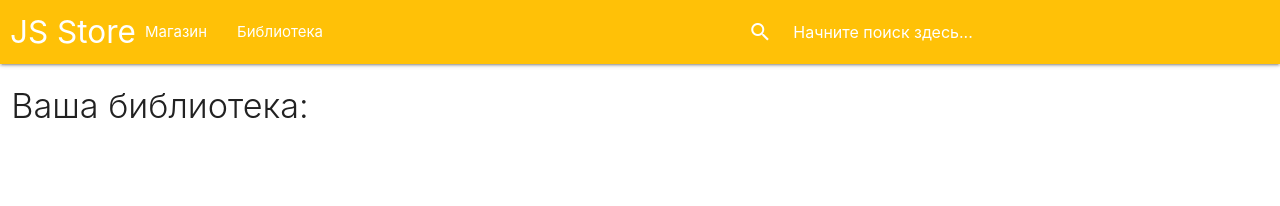
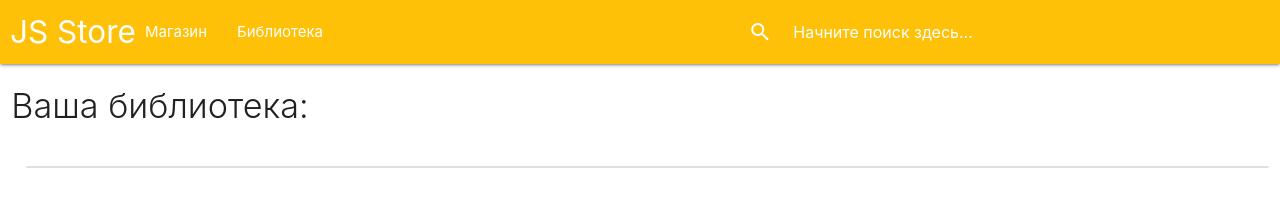
Before and after one commit to StepIgor/JS-Store, a plain HTML site: page library.html in a window 1280 px wide. Drawn offline with Linux system fonts and the light colour scheme.

Commit message:
Обновлен внешний вид библиотеки

```diff
--- a/js/userlib.js
+++ b/js/userlib.js
@@ -8,7 +8,7 @@ function show_now(){
   lib = JSON.parse(localStorage.getItem('library'));
 
   for (elem = lib.length-1; elem >= 0; elem--){
-    document.getElementById('user_apps_list').innerHTML += '<div class="col s4 l2 m2"><div style="padding:0;" class="card hoverable"><div class="card-image"><img class="responsive-img" src="img/apps_screenshots/'+lib[elem]+'/0.png"></div><div class="card-content" style="padding-top:5px;padding-left:15px;"><b>'+db[lib[elem]]['product_name']+'</b><br><span class="grey-text">'+types[db[lib[elem]]['type']]+'</span></div><div class="card-action center-align"><a target="_blank" href="'+db[lib[elem]]['active_url']+'" class="waves-effect waves-light btn amber"><i class="material-icons left">launch</i><span class="hide-on-med-and-down">Запустить</span></a><a class="dropdown-trigger btn amber" href="#" data-target="dropdown1" onclick="change_last_select('+lib[elem]+')"><i class="material-icons">arrow_drop_down</i></a></div></div></div>';
+    document.getElementById('user_apps_list').innerHTML += '<li class="collection-item"><img class="responsive-img" style="width:32px;height:32px;vertical-align:middle;" src="img/apps_screenshots/'+lib[elem]+'/0.png"> <b style="vertical-align:middle;">'+db[lib[elem]]['product_name']+'</b> <span class="grey-text hide-on-med-and-down" style="vertical-align:middle;">'+types[db[lib[elem]]['type']]+'</span><a class="secondary-content dropdown-trigger btn amber" href="#" data-target="dropdown1" onclick="change_last_select('+lib[elem]+')"><i class="material-icons">arrow_drop_down</i></a><a target="_blank" href="'+db[lib[elem]]['active_url']+'" class="secondary-content waves-effect waves-light btn amber"><i class="material-icons left">launch</i><span class="hide-on-med-and-down">Запустить</span></a></li>';
   }
 }
 
--- a/library.html
+++ b/library.html
@@ -91,8 +91,12 @@
       <h4 class="light">Ваша библиотека:</h4>
     </div>
   </div>
-  <div class="row" id="user_apps_list" style="margin-left:15px;">
+  <div class="row" style="margin-left:15px;">
+    <div class="col s12 m12 l12">
+      <ul class="collection" id="user_apps_list">
 
+      </ul>
+    </div>
   </div>
 
 
```
